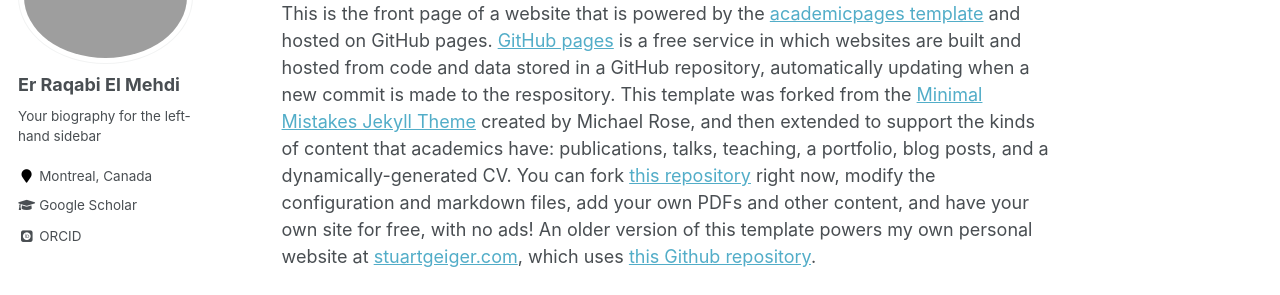
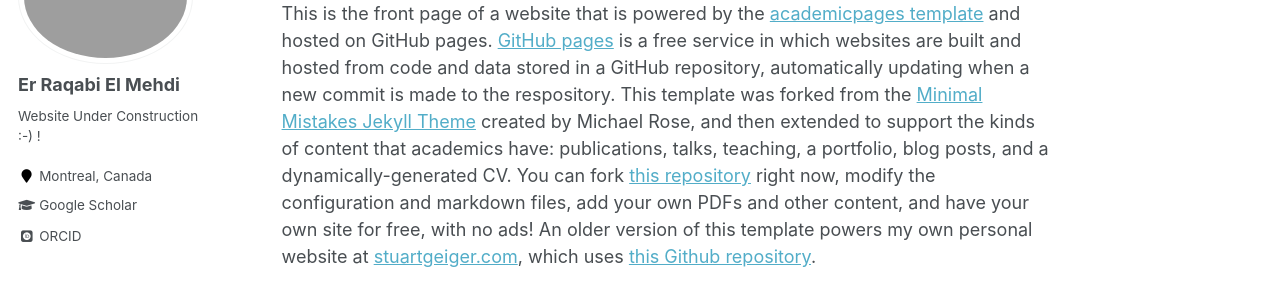
Before and after one commit to RqbMedi/rqbmedi.github.io, a Jekyll site: the page built from _pages/about.md, in a window 1280 px wide. Shown: the part 188-483 px from the top of the page. Built offline with Jekyll 4.4.1, drawn with Linux system fonts in a browser that asks for light colours; some web fonts are replaced.

Commit message:
Update _config.yml

```diff
--- a/_config.yml
+++ b/_config.yml
@@ -82,7 +82,7 @@ analytics:
 author:
   name             : "Er Raqabi El Mehdi"
   avatar           : "Mehdi"
-  bio              : "Your biography for the left-hand sidebar"
+  bio              : "Website Under Construction :-) !"
   location         : "Montreal, Canada"
   employer         :
   pubmed           : # "https://www.ncbi.nlm.nih.gov/pubmed/?term=john+snow"
```
